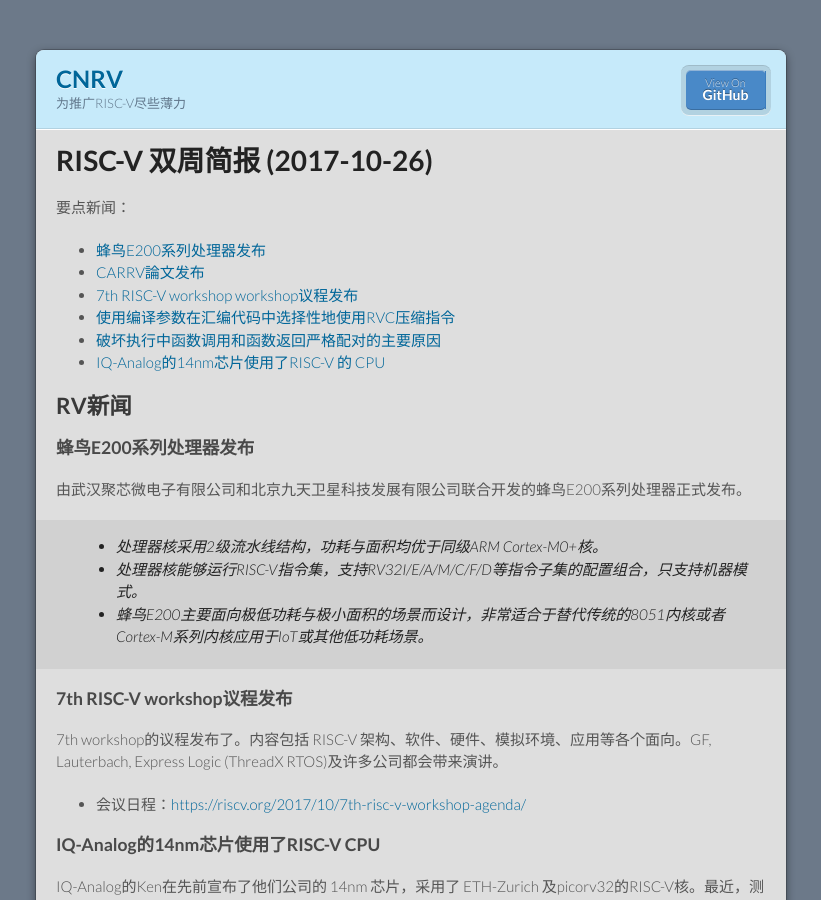
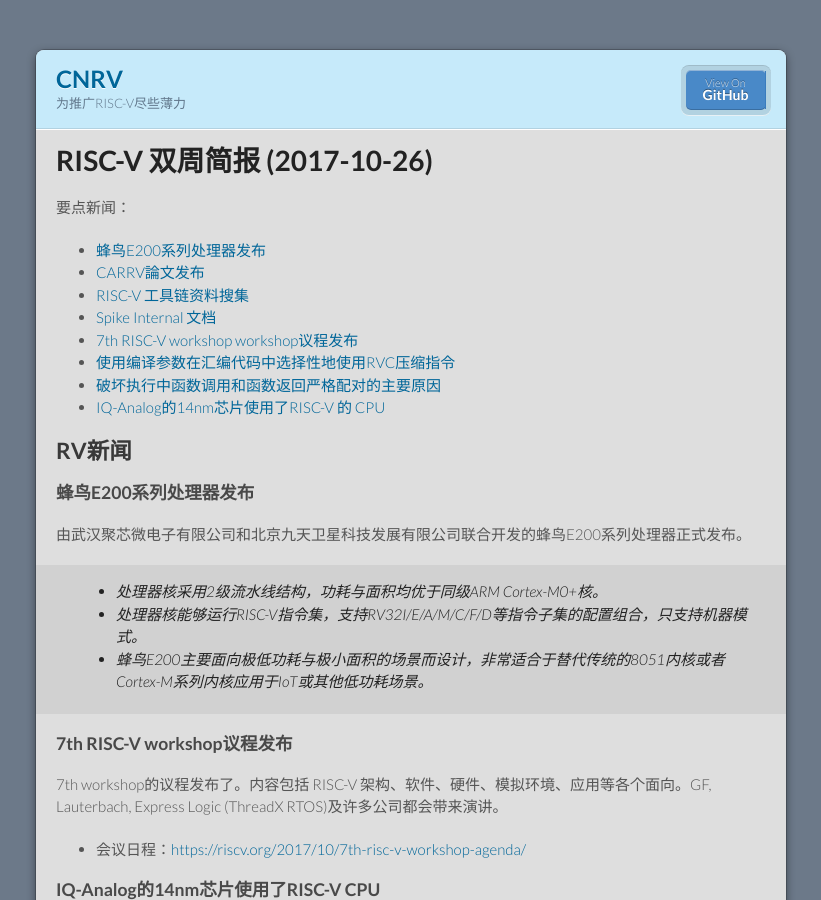
Before and after one commit to cnrv/home, a Jekyll site: the page built from bi-week-rpts/2017-10-26.md, in a window 1280 px wide and 900 px high. Shown: the whole window, without its empty margins (229-1050 px from the left). Built offline with Jekyll 4.4.1, drawn with Linux system fonts in a browser that asks for light colours; Markdown is read by kramdown in place of the engine named in the settings; comment, search, counter and statistics services are not loaded; our own code applies the rules of GitHub Pages for plain Markdown files.

Commit message:
update key news

```diff
--- a/bi-week-rpts/2017-10-26.md
+++ b/bi-week-rpts/2017-10-26.md
@@ -8,6 +8,8 @@
 
 - [蜂鸟E200系列处理器发布](#蜂鸟e200系列处理器发布)
 - [CARRV論文发布](#carrv論文发布)
+- [RISC-V 工具链资料搜集](#risc-v-工具链资料搜集)
+- [Spike Internal 文档](#spike-internal-文档)
 - [7th RISC-V workshop workshop议程发布](#7th-risc-v-workshop议程发布)
 - [使用编译参数在汇编代码中选择性地使用RVC压缩指令](#使用编译参数在汇编代码中选择性地使用rvc压缩指令)
 - [破坏执行中函数调用和函数返回严格配对的主要原因](#破坏执行中函数调用和函数返回严格配对的主要原因)
```
